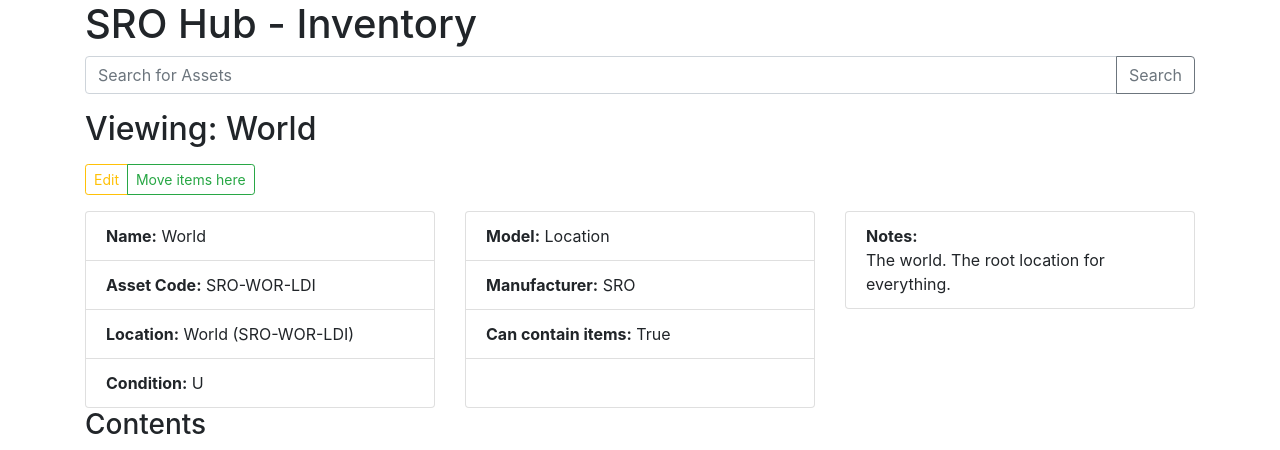
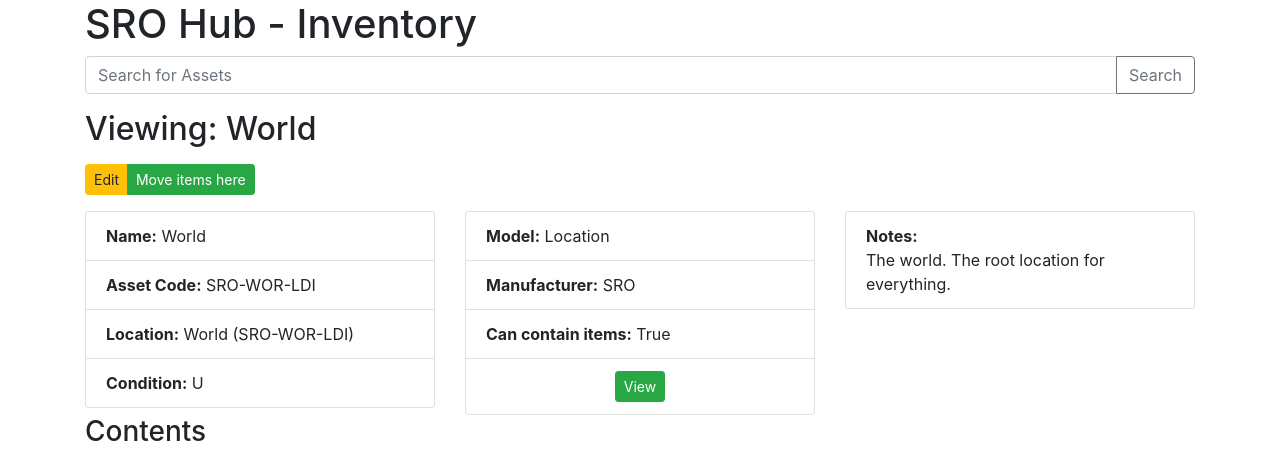
Before and after one commit to pyinv/pyinv, a Django app: page /inventory/asset/SRO-WOR-LDI in a window 1280 px wide. Shown: the part 57-507 px from the top of the page. Run offline with Django 3.2, Linux system fonts and the light colour scheme; the visitor is signed in with stand-in values (Sample User, id 1); data comes from the database, SQL or seed files in the repository; parts of the project's set-up code (start-up, migrations or seed data) failed here and were passed over; some libraries are stand-ins or nearby versions.

Commit message:
Fix button colours

```diff
--- a/srohub/templates/inventory/asset_view.html
+++ b/srohub/templates/inventory/asset_view.html
@@ -9,13 +9,14 @@
     <p>
     <div class="btn-group" role="group">
         {% if object.location != object %}
-            <a class="btn btn-outline-secondary btn-primary btn-sm" type="button" href="{% url "inventory:asset_view" object.location.asset_code %}">
+            <a class="btn btn-secondary btn-sm" type="button"
+               href="{% url "inventory:asset_view" object.location.asset_code %}">
                 Back to {{ object.location.display_name }}
             </a>
         {% endif %}
-        <a class="btn btn-outline-secondary btn-outline-warning btn-sm" type="button" href="#">Edit</a>
+        <a class="btn btn-warning btn-sm" type="button" href="#">Edit</a>
         {% if object.asset_model.is_container %}
-            <a class="btn btn-outline-secondary btn-outline-success btn-sm" type="button" href="#">Move items here</a>
+            <a class="btn btn-success btn-sm" type="button" href="#">Move items here</a>
         {% endif %}
     </div>
     </p>
@@ -32,9 +33,15 @@
         <div class="col-md-4">
             <ul class="list-group">
                 <li class="list-group-item"><strong>Model:</strong> {{ object.asset_model.display_name }}</li>
-          <li class="list-group-item"><strong>Manufacturer:</strong> {{ object.asset_model.asset_manufacturer }}</li>
-          <li class="list-group-item"><strong>Can contain items:</strong> {{ object.asset_model.is_container }}</li>
-          <li class="list-group-item">&nbsp;</li>
+                <li class="list-group-item"><strong>Manufacturer:</strong> {{ object.asset_model.asset_manufacturer }}
+                </li>
+                <li class="list-group-item"><strong>Can contain items:</strong> {{ object.asset_model.is_container }}
+                </li>
+                <li class="list-group-item text-center">
+                    <div class="btn-group" role="group">
+                        <a class="btn btn-success btn-sm" type="button" href="#">View</a>
+                    </div>
+                </li>
             </ul>
         </div>
         <div class="col-md-4">
```
Lines whose indentation alone changed are shown as unchanged.
